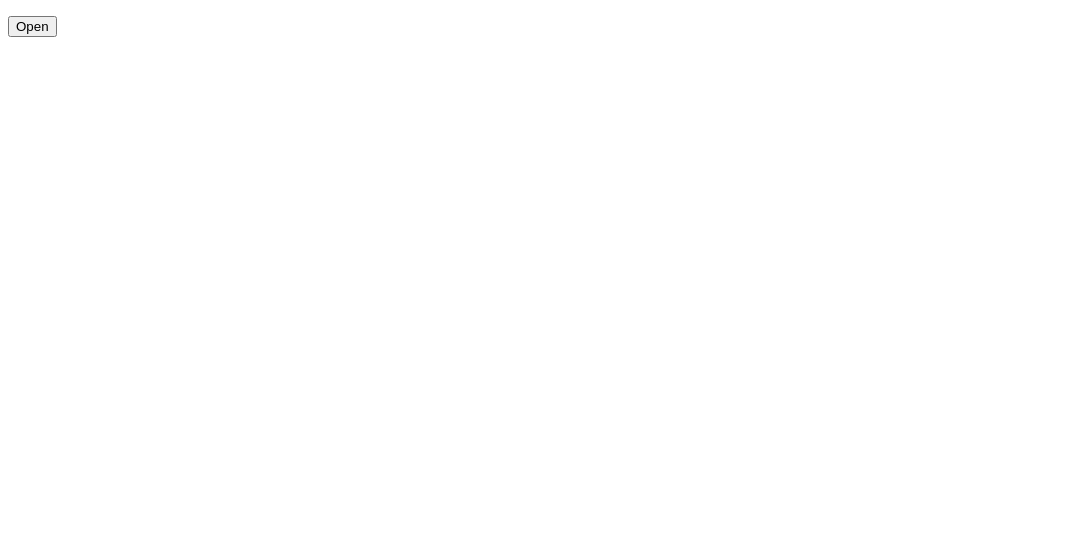
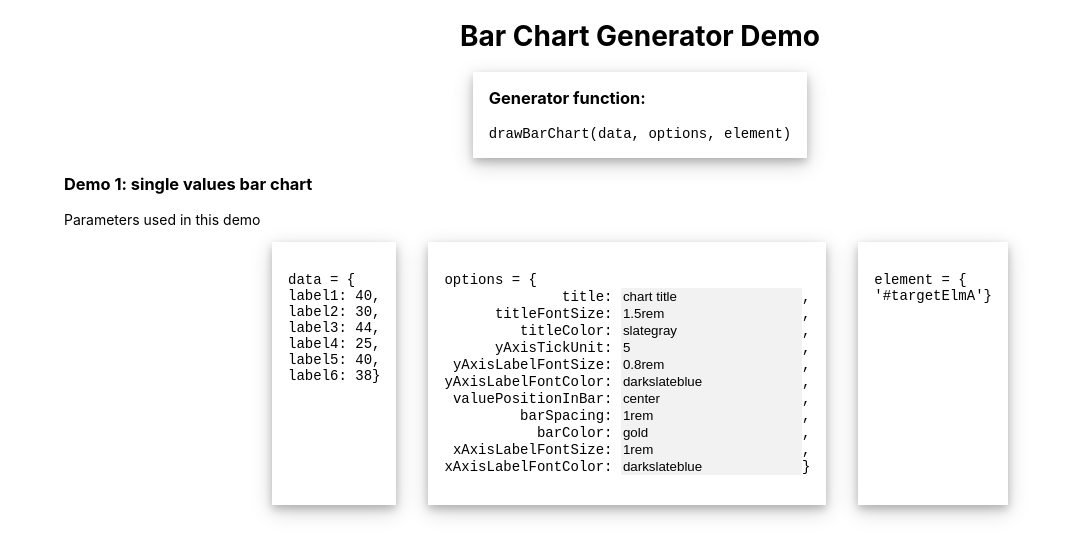
Before and after one commit to Roy7384/barChartLibrary, a website: page index.html in a window 1280 px wide. Shown: the whole page, without its empty margins (0-1070 px from the left). Drawn offline with nearby package versions, Linux system fonts and the light colour scheme.

Commit message:
set up simple layout for demo page

```diff
--- a/index.html
+++ b/index.html
@@ -1,5 +1,6 @@
 <!DOCTYPE html>
 <html lang="en">
+
 <head>
   <meta charset="UTF-8">
   <meta http-equiv="X-UA-Compatible" content="IE=edge">
@@ -11,15 +12,58 @@
 </head>
 
 <body>
-  <p id="demo"></p>
+  <h1>Bar Chart Generator Demo</h1>
+  <div id='functionSignature'>
+    <h3 style="margin-top: 0;">Generator function:</h3>
+    <code>
+      drawBarChart(data, options, element)
+    </code>
+  </div>
 
-  <button class="trigger">Open</button>
+  <div class='demoInfo'>
+    <h3>Demo 1: single values bar chart</h3>
+    <div>
+      <p>Parameters used in this demo</p>
+      <div class='demoParameters'>
+        <div class='data'>
+          <p>data = { <br>
+          label1: 40, <br>
+          label2: 30, <br>
+          label3: 44, <br>
+          label4: 25, <br>
+          label5: 40, <br>
+          label6: 38}
+          </p>
+        </div>
+        <div class="options">
+          <p style="margin-bottom: 0">
+            options = {
+            <p class='optionsInput'>
+            title:               <input type='text' value='chart title'>, <br>
+            titleFontSize:       <input type='text' value='1.5rem'>,<br>
+            titleColor:          <input type='text' value='slategray'>,<br>
+            yAxisTickUnit:       <input type='text' value='5'>,<br>
+            yAxisLabelFontSize:  <input type='text' value= '0.8rem'>,<br>
+            yAxisLabelFontColor: <input type='text' value='darkslateblue'>,<br>
+            valuePositionInBar:  <input type='text' value='center'>,<br>
+            barSpacing:          <input type='text' value= '1rem'>,<br>
+            barColor:            <input type='text' value='gold'>,<br>
+            xAxisLabelFontSize:  <input type='text' value= '1rem'>,<br>
+            xAxisLabelFontColor: <input type='text' value='darkslateblue'>}
+          </p>
+        </p>
+        </div>
+        <div class='element'>
+          <p>element = {<br> '#targetElmA'}</p>
+        </div>
+      </div>
+    </div>
+  </div>
 
-  <section class="overlay">
-    <button class="trigger">Close</button>
-  </section>
+  <div id="targetElmA"></div>
 
 
 
 </body>
+
 </html>
--- a/styles.css
+++ b/styles.css
@@ -1,10 +1,39 @@
-.overlay {
-  display: none;
-  position: fixed;
-  top: 50%;
-  left: 50%;
-  transform: translate(-50%, -50%);
-  height: 200px;
-  width: 200px;
-  background: gray;
+body {
+  display: flex;
+  align-items:center;
+  flex-direction: column;
+
+  font-family: -apple-system, BlinkMacSystemFont, 'Segoe UI', Roboto, Oxygen, Ubuntu, Cantarell, 'Open Sans', 'Helvetica Neue', sans-serif;
+  font-size: 14px;
+  margin: 0;
 }
+
+.demoInfo {
+  width: 90%
+}
+
+.demoParameters {
+  display: flex;
+  gap: 2rem;
+  font-family: monospace;
+  justify-content: center;
+}
+
+.data, .options, .element, #functionSignature {
+  padding: 1rem;
+  box-shadow: 0 4px 8px 0 rgba(0, 0, 0, 0.2), 0 6px 20px 0 rgba(0, 0, 0, 0.19)
+}
+
+input {
+  border: none;
+  background-color: #f2f2f2;
+  outline: none;
+}
+
+.optionsInput {
+  text-align: right;
+  margin-top: 0;
+}
+#targetElm {
+  width: 500px;
+}
```
